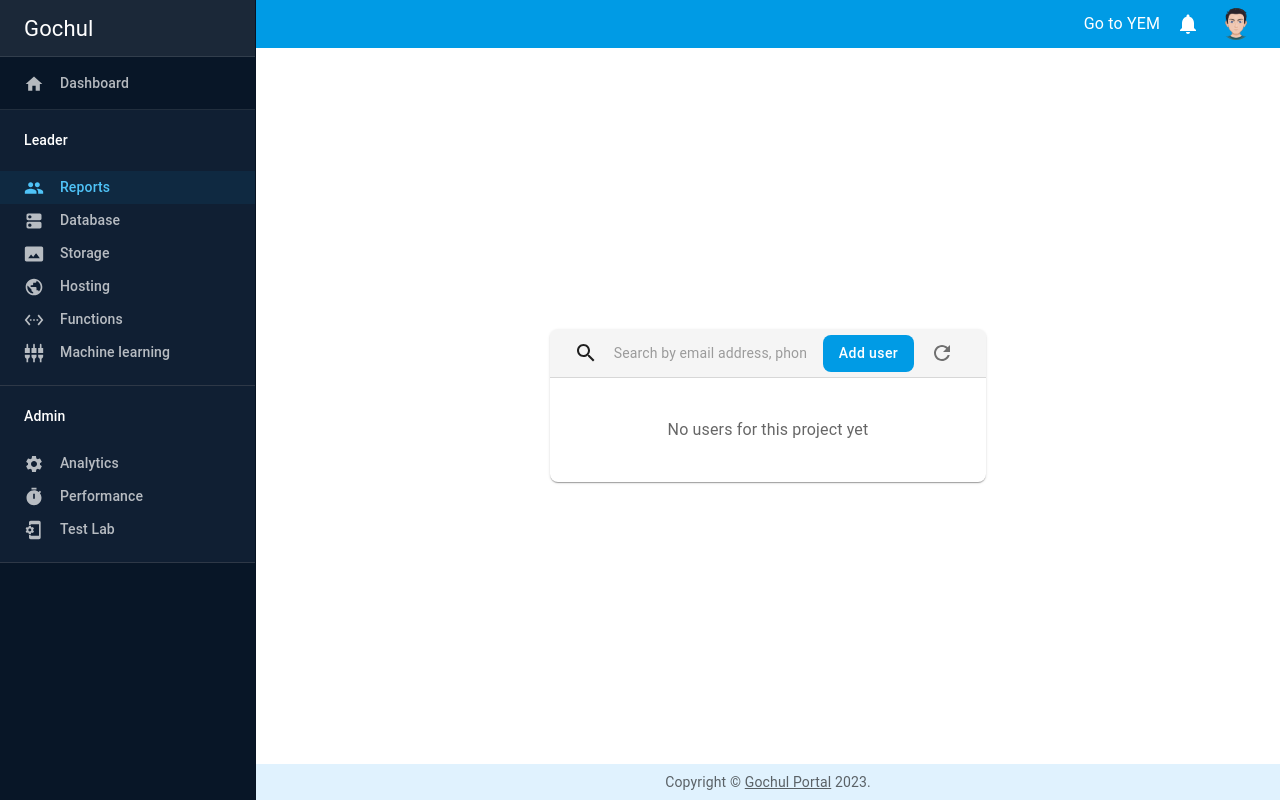
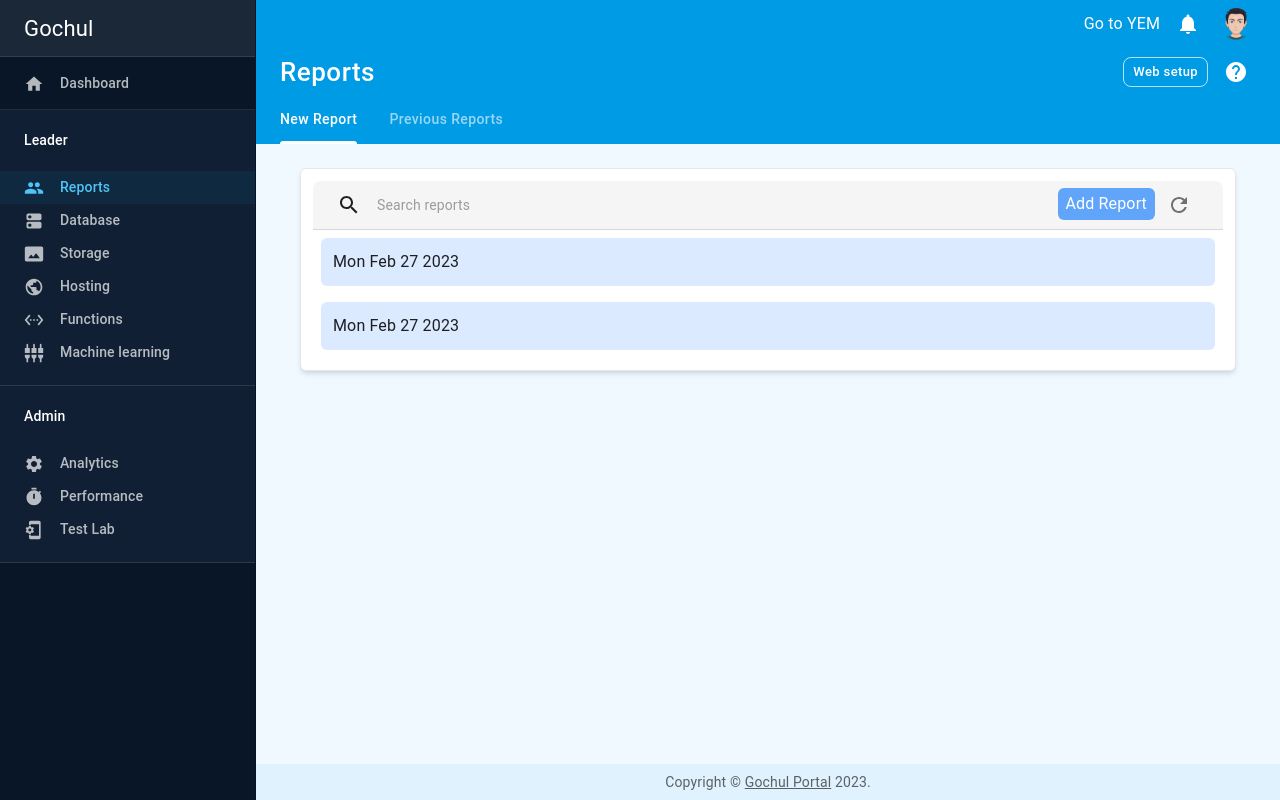
Before and after one commit to untilhamza/gochul, a Next.js app: page /reports in a window 1280 px wide. Built offline with nearby package versions, Linux system fonts and the light colour scheme.

Commit message:
add reports view

```diff
--- /dev/null
+++ b/src/app/reports/ReportsList.tsx
@@ -0,0 +1,7 @@
+import React from "react";
+
+const ReportsList = () => {
+  return <div>ReportsList</div>;
+};
+
+export default ReportsList;
--- /dev/null
+++ b/src/app/reports/layout.tsx
@@ -0,0 +1,6 @@
+import * as React from "react";
+import PageContent from "@/app/components/PageContent";
+
+export default function Content({ children }: { children: React.ReactNode }) {
+  return <PageContent pageName="Reports">{children}</PageContent>;
+}
--- a/src/app/reports/page.tsx
+++ b/src/app/reports/page.tsx
@@ -1,5 +1,6 @@
 "use client";
-import * as React from "react";
+import { useEffect, useState } from "react";
+import { useRouter } from "next/navigation";
 import AppBar from "@mui/material/AppBar";
 import Toolbar from "@mui/material/Toolbar";
 import Typography from "@mui/material/Typography";
@@ -12,9 +13,78 @@
 import SearchIcon from "@mui/icons-material/Search";
 import RefreshIcon from "@mui/icons-material/Refresh";
 
+import ReportView from "./[id]/ReportView";
+import { Report } from "../shared/interfaces/reports.interfaces";
+
+const SAMPLE_REPORTS: Report[] = [
+  {
+    membersPresent: [
+      { name: "Leader", id: "1" },
+      { name: "Apple", id: "2" },
+      { name: "Pear", id: "3" },
+      { name: "Orange", id: "4" },
+      { name: "Banana", id: "5" },
+    ],
+    eventsActivities: "We had a great time",
+    online: true,
+    prayerRequests: "Pray for my family",
+    submissionDate: new Date(),
+  },
+  {
+    membersPresent: [
+      { name: "Leader", id: "1" },
+      { name: "Apple", id: "2" },
+      { name: "Pear", id: "3" },
+      { name: "Orange", id: "4" },
+      { name: "Banana", id: "5" },
+    ],
+    eventsActivities: "We had a great time",
+    online: true,
+    prayerRequests: "Pray for my family",
+    submissionDate: new Date(),
+  },
+];
+
+// TODO: this will render a list of reports from the database for a given group
 export default function Page() {
+  // {
+  //   SAMPLE_REPORTS.map((report, index) => {
+  //     return <ReportView key={index} reportData={report} />;
+  //   });
+  // }
+  // return <ReportView reportData={SAMPLE_REPORT} />;
   return (
-    <Paper sx={{ maxWidth: 936, margin: "auto", overflow: "hidden" }}>
+    <div className="max-w-[936] m-auto overflow-hidden rounded-lg">
+      <TopSection />
+      {
+        /* Reports list */
+        SAMPLE_REPORTS.length ? (
+          <div className="flex flex-col gap-4 p-2">
+            {SAMPLE_REPORTS.map((report, index) => {
+              return (
+                <div key={index} className="w-full bg-blue-100 p-3 rounded-md">
+                  {report.submissionDate.toDateString()}
+                </div>
+              );
+            })}
+          </div>
+        ) : (
+          <Typography
+            sx={{ my: 5, mx: 2 }}
+            color="text.secondary"
+            align="center"
+          >
+            No reports submitted yet
+          </Typography>
+        )
+      }
+    </div>
+  );
+}
+
+const TopSection = () => {
+  const router = useRouter();
+  return (
     <AppBar
       position="static"
       color="default"
@@ -29,7 +99,7 @@
           <Grid item xs>
             <TextField
               fullWidth
-                placeholder="Search by email address, phone number, or user UID"
+              placeholder="Search reports"
               InputProps={{
                 disableUnderline: true,
                 sx: { fontSize: "default" },
@@ -38,11 +108,11 @@
             />
           </Grid>
           <Grid item>
-              <Button variant="contained" sx={{ mr: 1 }}>
-                Add user
-              </Button>
+            <button className="mr-1 bg-blue-400 text-white px-2 py-1 rounded-md hover:bg-blue-500 active:bg-blue-400">
+              Add Report
+            </button>
             <Tooltip title="Reload">
-                <IconButton>
+              <IconButton onClick={router.reload}>
                 <RefreshIcon color="inherit" sx={{ display: "block" }} />
               </IconButton>
             </Tooltip>
@@ -50,9 +120,5 @@
         </Grid>
       </Toolbar>
     </AppBar>
-      <Typography sx={{ my: 5, mx: 2 }} color="text.secondary" align="center">
-        No users for this project yet
-      </Typography>
-    </Paper>
   );
-}
+};
```
Lines whose indentation alone changed are shown as unchanged.
